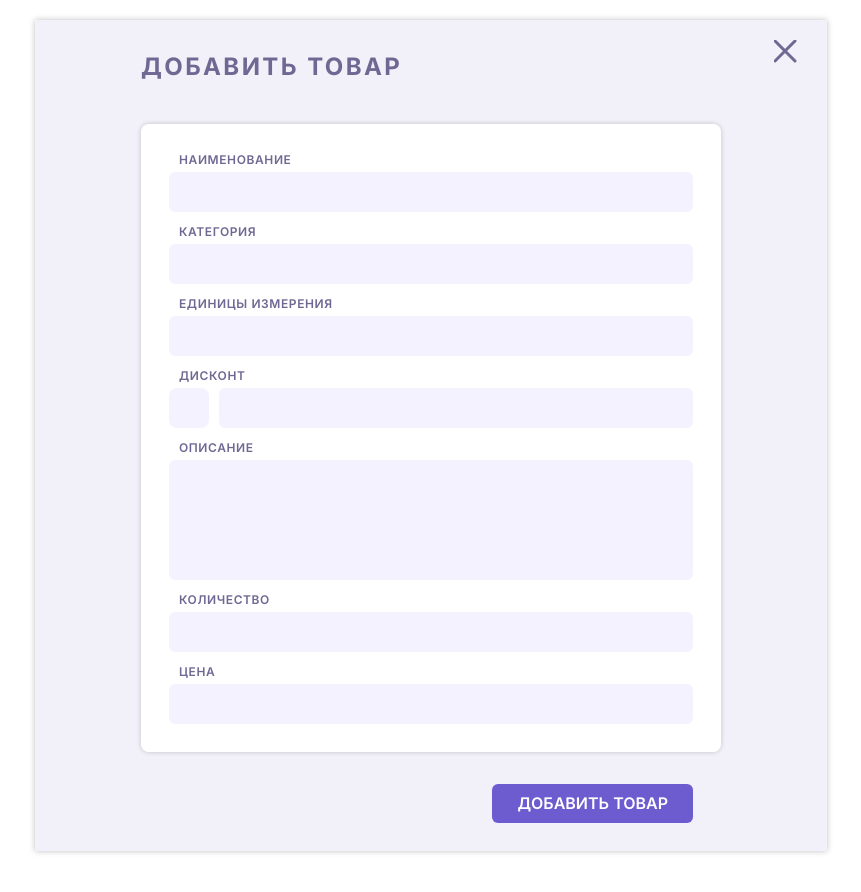
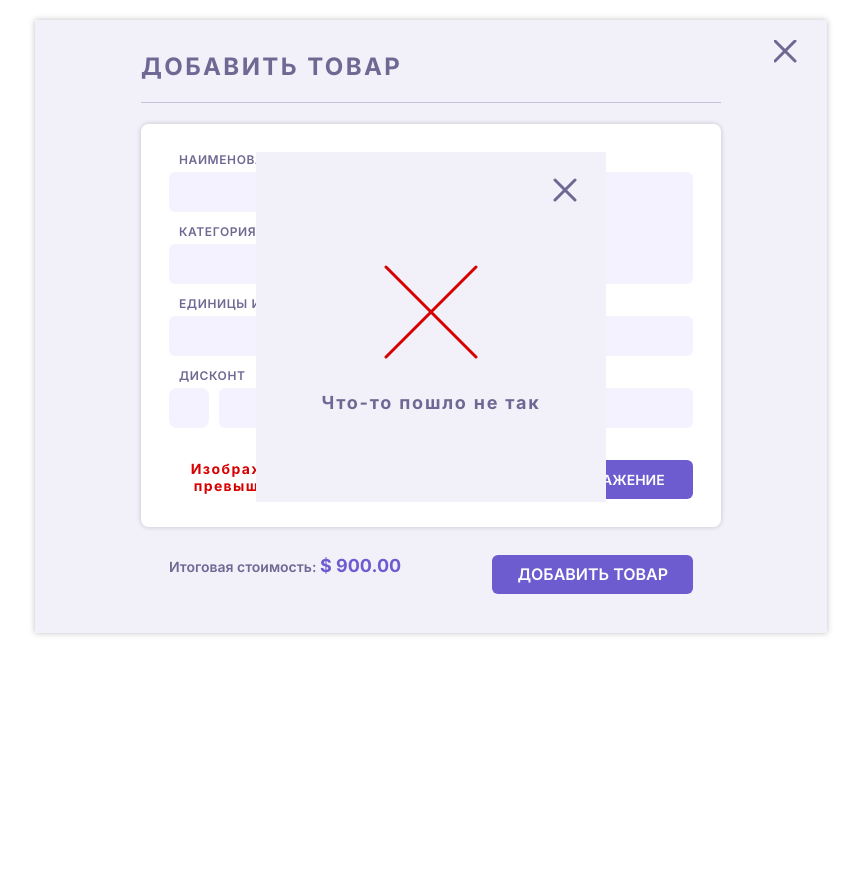
Before and after one commit to Dobrygg/cartShopeOnline, a plain HTML site: page crm.html in a window 1280 px wide. Shown: the whole page, without its empty margins (209-1070 px from the left). After the commit the page ends 800 px from the top, so only its background shows below. Drawn offline with Linux system fonts and the light colour scheme.

Commit message:
первая сдача js 16 11

```diff
--- /dev/null
+++ b/cart.js
@@ -0,0 +1,48 @@
+'use strict'
+
+const cart = {
+    items: [],
+    totalPrice: 0,
+    count: 0,
+
+    getTotalPrice: function getTotalPrice() {
+        return this.totalPrice;
+    },
+
+    calculateItemPrice: function calculateItemPrice() {
+        this.totalPrice = this.items.reduce((sum, item) => {
+            if (typeof item.price === 'number' && typeof item.quantity === 'number' && item.price >= 0 && item.quantity >= 0) {
+                return sum + item.price * item.quantity;
+            } else {
+                console.warn(`Invalid item data: ${JSON.stringify(item)}. Skipping.`);
+                return sum;
+            }
+        }, 0);
+    },
+
+    increaseCount: function increaseCount(num) {
+        this.count += num;
+    },
+
+    add: function add(name, price, quantity = 1) { // Исправлено: quantity
+        if (typeof price !== 'number' || price < 0 || typeof quantity !== 'number' || quantity < 0) {
+            console.log(`Item not added.`);
+            return;
+        }
+        const newItem = { name, price, quantity };
+        this.items.push(newItem);
+        this.calculateItemPrice();
+        this.increaseCount(quantity);
+    },
+
+    clear: function clear() {
+        this.items = [];
+        this.totalPrice = 0;
+        this.count = 0;
+    },
+
+    print: function print() {
+        console.log(JSON.stringify(this.items));
+        console.log(this.totalPrice);
+    },
+};
--- a/crm.html
+++ b/crm.html
@@ -6,6 +6,7 @@
     <link rel="stylesheet" href="css/style.css">
     <link rel="icon" type="image/svg+xml" href="favicon/circle.svg">
     <link rel="icon" type="image/png" href="favicon/circle.png">
+    <script defer src="cart.js"></script>
     <title>CRM-ShopOnline</title>
 </head>
 <body>
@@ -22,6 +23,7 @@
                 <form class="modal__form" action="https://jsonplaceholder.typicode.com/posts"
                         method="post"  name="form">
                     <fieldset class="modal__fieldset">
+                        <div class="modal__fieldset-wrapper">
                             <label class="modal__form-label" for="title">Наименование</label>
                             <input class="modal__form-input" type="text" name="name"  id="title" required>
                             <label class="modal__form-label" for="category">Категория</label>
@@ -33,18 +35,52 @@
                                     <input class=" modal__form-checkbox" type="checkbox"  id="discount">
                                     <input class=" modal__form-input" type="text"  name="discont" id="discount" disabled  required >
                                 </div>
+                                <p class="modal__form-text">
+                                    Изображение не должно превышать размер 1 Мб
+                                </p>
+                                <div class="modal__error-window">
+                                    <div class="modal__cross-wrapper">
+                                        <svg class="modal__cross-grey" width="24" height="24" viewBox="0 0 24 24" fill="currentColor" xmlns="http://www.w3.org/2000/svg">
+                                            <path d="M2 2L22 22" stroke="#6E6893" stroke-width="3" stroke-linecap="round"/>
+                                            <path d="M2 22L22 2" stroke="#6E6893" stroke-width="3" stroke-linecap="round"/>
+                                        </svg>
+                                    </div>
+                                    <div class="modal__cross-inner">
+                                        <svg class="modal__cross-red" width="94" height="94" viewBox="0 0 94 94" fill="currentColor" xmlns="http://www.w3.org/2000/svg">
+                                            <path d="M2 2L92 92" stroke="#D80101" stroke-width="3" stroke-linecap="round"/>
+                                            <path d="M2 92L92 2" stroke="#D80101" stroke-width="3" stroke-linecap="round"/>
+                                        </svg>
+                                    </div>
+                                    <p class="modal__error-text">
+                                        Что-то пошло не так
+                                    </p>
+                                </div>
+                        </div>
+                        <div class="modal__fieldset-wrapper">
                             <label class="modal__form-label" for="about">Описание</label>
                             <textarea class="modal__form-input" name="description"   rows="5"  id="about" required></textarea>
                             <label class="modal__form-label" for="number">Количество</label>
                             <input class="modal__form-input" type="number" name="count" id="number" required>
                             <label class="modal__form-label" for="price">Цена</label>
-                        <input class="modal__form-input" type="number" name="price" id="price" required>
+                            <input class="modal__form-input modal__form-input_last-margin" type="number" name="price" id="price" required>
+                            <button class="modal__button-input" type="button" >
+                                Добавить изображение
+                                <input  class="modal__file-input visually-hidden" type="file">
+                            </button>
+                        </div>
                     </fieldset>
                     <div class="modal__button-wrapper">
+                        <p class="modal__price">
+                            Итоговая стоимость:
+                            <span class="modal__price-span">
+                                $ 900.00
+                            </span>
+                        </p>
                         <button type="submit" class="modal__button">
                             Добавить товар
                         </button>
                     </div>
+
                 </form>
             </div>
         </div>
--- a/css/style.css
+++ b/css/style.css
@@ -7,7 +7,7 @@
     font-family: Inter;
         src: local("Inter-SemiBold"),
         local("Inter SemiBold"),
-        url("../fonts/Inter-SemiBold.ttf") format("ttf");
+        url("../fonts/Inter-SemiBold.ttf") format("TrueType");
     font-weight: 600;
 }
 
@@ -15,7 +15,7 @@
     font-family: Inter;
         src: local("Inter-Bold"),
         local("Inter Bold"),
-        url("../fonts/Inter-Bold.ttf") format("ttf");
+        url("../fonts/Inter-Bold.ttf") format("TrueType");
     font-weight: 700;
 }
 
@@ -23,10 +23,12 @@
     color: rgb(110, 104, 147);
     font-size: 24px;
     font-weight: 700;
-    line-height: calc(29/24);
+    line-height: calc(29 / 24);
     letter-spacing: 0.1em;
     text-transform: uppercase ;
-    margin: 0 0 43px;
+    margin: 0 0 21px;
+    padding-bottom: 21px;
+    border-bottom: 1px solid  #C6C2DE;
 }
 
 .modal__button-cancel {
@@ -41,10 +43,11 @@
 }
 
 .modal__form-wrapper{
+    position: relative;
     background-color: #F2F0F9;
     max-width: 792px;
     margin: 0 auto;
-    padding: 32px 106px 28px ;
+    padding: 32px 106px 39px ;
     box-shadow: 0px 0px 6px 0px rgba(0, 0, 0, 0.25);
     background: #F2F0F9;
     position: relative;
@@ -55,12 +58,16 @@
 }
 
 .modal__fieldset {
-background-color: #FFFFFF;
-border-radius: 8px;
-box-shadow: 0px 0px 5px 0px rgba(0, 0, 0, 0.2);
-padding: 28px;
-border: transparent;
-margin-bottom: 32px;
+    display: grid;
+    grid-template-columns: 1fr 1fr;
+    column-gap: 24px;
+    grid-template-rows: auto;
+    background-color: #FFFFFF;
+    border-radius: 8px;
+    box-shadow: 0px 0px 5px 0px rgba(0, 0, 0, 0.2);
+    padding: 28px;
+    border: transparent;
+    margin-bottom: 28px;
 }
 
 .modal__checkbox-wrapper {
@@ -86,6 +93,7 @@ margin-bottom: 32px;
 
 .modal__form-input{
     display: block;
+    max-height: 112px;
     font-weight: 600;
     margin-bottom: 12px;
     background-color: #F4F2FF;
@@ -95,6 +103,25 @@ margin-bottom: 32px;
     padding: 10px;
     width: 100%;
     resize: none;
+}
+
+.modal__form-input_last-margin{
+    margin-bottom: 32px;
+}
+
+.modal__button-input {
+    font-weight: 600;
+    font-size: 14px;
+    line-height: calc(17 / 14);
+    padding: 11px 28px;
+    background-color: #6D5BD0;
+    border-radius: 6px;
+    color: #FFFFFF;
+    text-transform: uppercase;
+
+}
+.modal__file-input {
+    width: 100%;
 
 }
 
@@ -150,10 +177,23 @@ margin-bottom: 32px;
 }
 
 .modal__button-wrapper {
-    text-align: right;
-    padding-right: 28px;
+    display: flex;
+    padding: 0 28px;
+    justify-content: space-between;
 }
 
+.modal__price {
+    font-weight: normal;
+    font-size: 14px;
+    line-height: calc(16.94 / 14);
+}
+
+.modal__price-span {
+    font-weight: 700;
+    font-size: 18px;
+    line-height: calc(21.78 / 18);
+    color: #6D5BD0;
+}
 .modal__button {
     border-radius: 6px;
     background: rgb(109, 91, 208);
@@ -164,3 +204,56 @@ margin-bottom: 32px;
     line-height: calc(19/16);
     letter-spacing: 0;
 }
+
+.modal__error-window{
+    position: absolute;
+    top: 132px;
+    left: 221px;
+    max-width: 350px;
+    height: 100%;
+    max-height: 350px;
+    width: 100%;
+    background-color:#F2F0F9;
+
+}
+
+.modal__error-text{
+    font-weight: 700;
+    text-align: center;
+    font-size: 18px;
+    line-height: calc(22 / 18);
+    letter-spacing: calc(1em / 10);
+    color: #6E6893;
+}
+
+.modal__cross-wrapper {
+    display: flex;
+    justify-content: flex-end;
+    padding: 26px 29px 0 0;
+    margin-bottom: 63px;
+}
+
+.modal__cross-inner {
+    display: flex;
+    justify-content: center;
+    margin-bottom: 33px;
+}
+
+.modal__cross-grey{
+
+}
+.modal__cross-red{
+    display: flex;
+}
+
+.modal__checkbox-wrapper {
+    margin-bottom: 32px;
+}
+.modal__form-text {
+    text-align: center;
+    font-weight: 700;
+    line-height: calc(17 / 14);
+    font-size: 14px;
+    color: #D80101;
+    letter-spacing: 0.1em;
+}
```
Also changed, not shown: index.html (deleted, +0 -13 lines), script.js (deleted, +0 -7 lines), img/cancel.jpg (added). Lines whose indentation alone changed are shown as unchanged.
